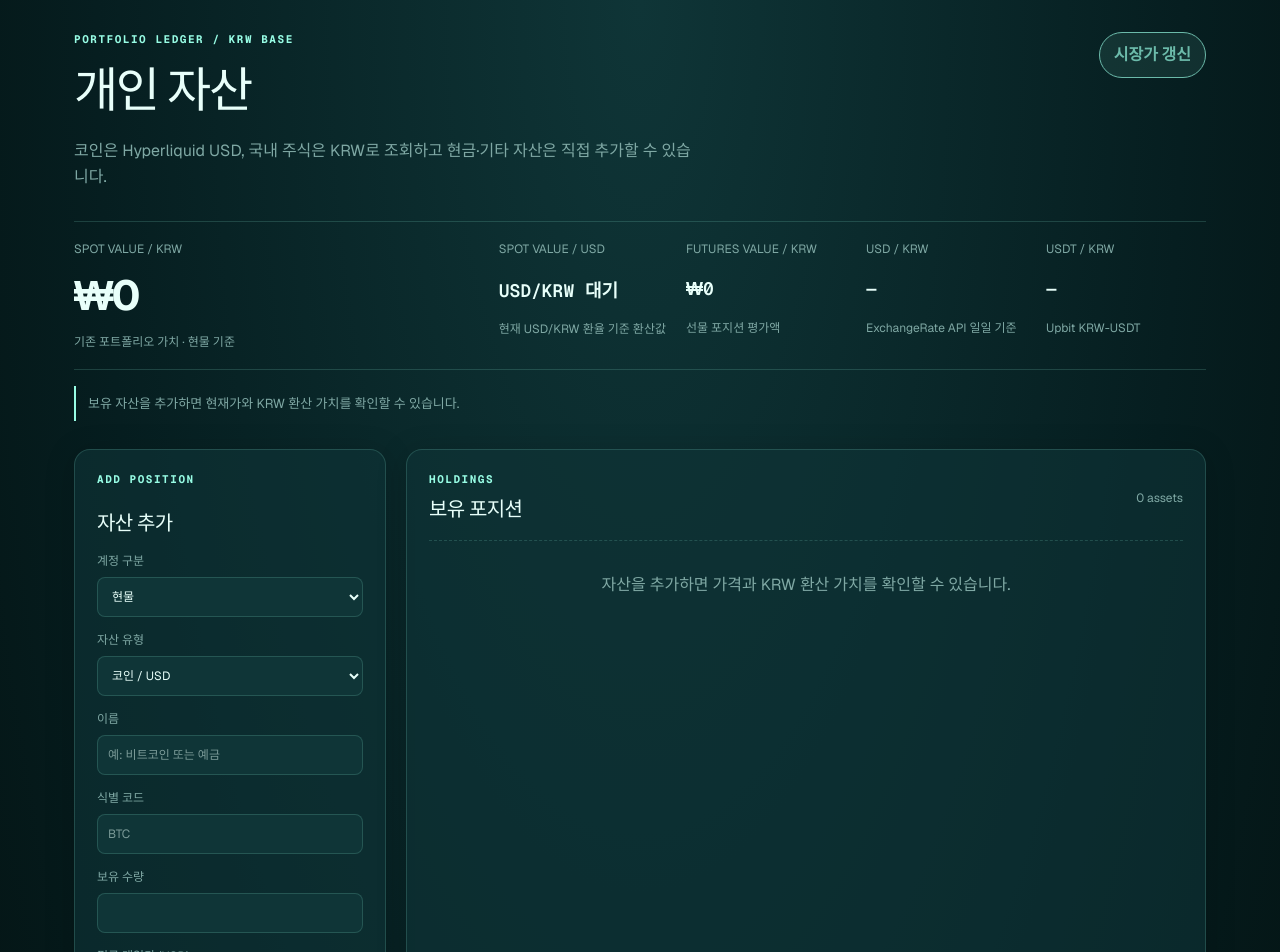
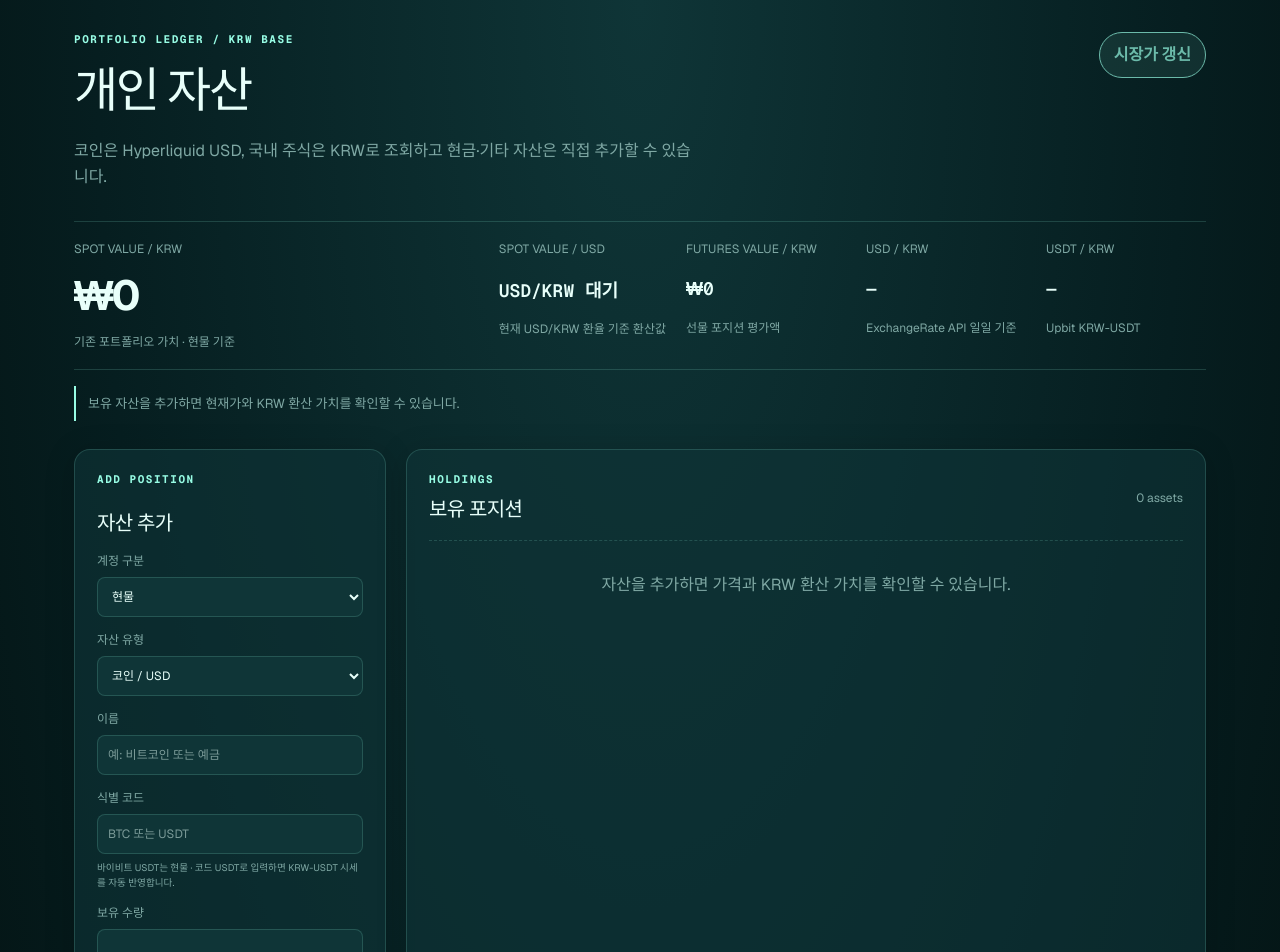
Before and after one commit to daniel325B/personal-portfolio, a Next.js app: page / in a window 1280 px wide. Shown: the top 952 px of the page. Built offline with nearby package versions, Linux system fonts and the light colour scheme.

Commit message:
Support USDT spot holdings

```diff
--- a/app/PortfolioAssetForm.tsx
+++ b/app/PortfolioAssetForm.tsx
@@ -95,7 +95,7 @@ export function PortfolioAssetForm({ onAdd }: PortfolioAssetFormProps) {
       {searchMessage.length > 0 ? <small>{searchMessage}</small> : null}
       {form.name.trim().length >= 2 ? candidates.map((candidate) => <button key={candidate.symbol} type="button" onClick={() => choose(candidate)}>{candidate.name}<small>{candidate.symbol}</small></button>) : null}
     </div> : null}
-    {form.kind !== "cash" ? <label>{form.kind === "equity" ? "매칭 종목코드" : "식별 코드"}<input value={form.symbol} onChange={(event) => setForm((current) => ({ ...current, symbol: event.target.value }))} placeholder={form.kind === "crypto" ? "BTC" : "선택 사항"} /></label> : null}
+    {form.kind !== "cash" ? <label>{form.kind === "equity" ? "매칭 종목코드" : "식별 코드"}<input value={form.symbol} onChange={(event) => setForm((current) => ({ ...current, symbol: event.target.value }))} placeholder={form.kind === "crypto" ? "BTC 또는 USDT" : "선택 사항"} />{form.kind === "crypto" ? <small>바이비트 USDT는 현물 · 코드 USDT로 입력하면 KRW-USDT 시세를 자동 반영합니다.</small> : null}</label> : null}
     <label>{form.kind === "cash" ? "보유 현금 (KRW)" : "보유 수량"}<input inputMode="decimal" value={form.quantity} onChange={(event) => setForm((current) => ({ ...current, quantity: event.target.value }))} /></label>
     {showManualQuote ? <label>현재 단가 (KRW)<input inputMode="decimal" value={form.manualQuote} onChange={(event) => setForm((current) => ({ ...current, manualQuote: event.target.value }))} /></label> : null}
     {showAverageCost ? <label>평균 매입가 ({form.kind === "crypto" ? "USD" : "KRW"})<input inputMode="decimal" value={form.averageCost} onChange={(event) => setForm((current) => ({ ...current, averageCost: event.target.value }))} /></label> : null}
--- a/app/PortfolioDashboardV3.tsx
+++ b/app/PortfolioDashboardV3.tsx
@@ -88,6 +88,7 @@ export function PortfolioDashboardV3() {
     setAssets((current) => current.map((asset) => {
       const cryptoQuote = mids[asset.symbol];
       const stock = rows.find((row) => isRecord(row) && row.cd === asset.symbol);
+      if (asset.kind === "crypto" && asset.symbol === "USDT" && usdKrw !== null && usdtKrw !== null) return { ...asset, quote: usdtKrw / usdKrw, quoteState: "live" };
       if (asset.kind === "crypto" && typeof cryptoQuote === "string" && Number.isFinite(Number(cryptoQuote))) return { ...asset, quote: Number(cryptoQuote), quoteState: "live" };
       if (asset.kind === "equity" && isRecord(stock) && typeof stock.nv === "number") return { ...asset, quote: stock.nv, quoteState: "live" };
       if ((asset.kind === "crypto" || asset.kind === "equity") && asset.quote > 0) return { ...asset, quoteState: "stale" };
@@ -132,7 +133,8 @@ export function PortfolioDashboardV3() {
     }
     const quote = form.kind === "cash" ? 1 : form.kind === "other" ? manualQuote : 0;
     const quoteState = form.kind === "cash" || form.kind === "other" ? "manual" : "pending";
-    setAssets((current) => [...current, { id: crypto.randomUUID(), kind: form.kind, name: form.name.trim(), symbol, quantity, averageCost, quote, quoteState, account: form.account, sector: form.sector.trim() || form.kind }]);
+    const sector = symbol === "USDT" && form.sector === "가상자산" ? "스테이블코인" : form.sector.trim() || form.kind;
+    setAssets((current) => [...current, { id: crypto.randomUUID(), kind: form.kind, name: form.name.trim(), symbol, quantity, averageCost, quote, quoteState, account: form.account, sector }]);
     setNotice(form.kind === "cash" || form.kind === "other" ? "직접 입력 자산을 추가했습니다." : "포지션을 추가했습니다. 시장가를 자동으로 조회합니다.");
     return true;
   }
```
